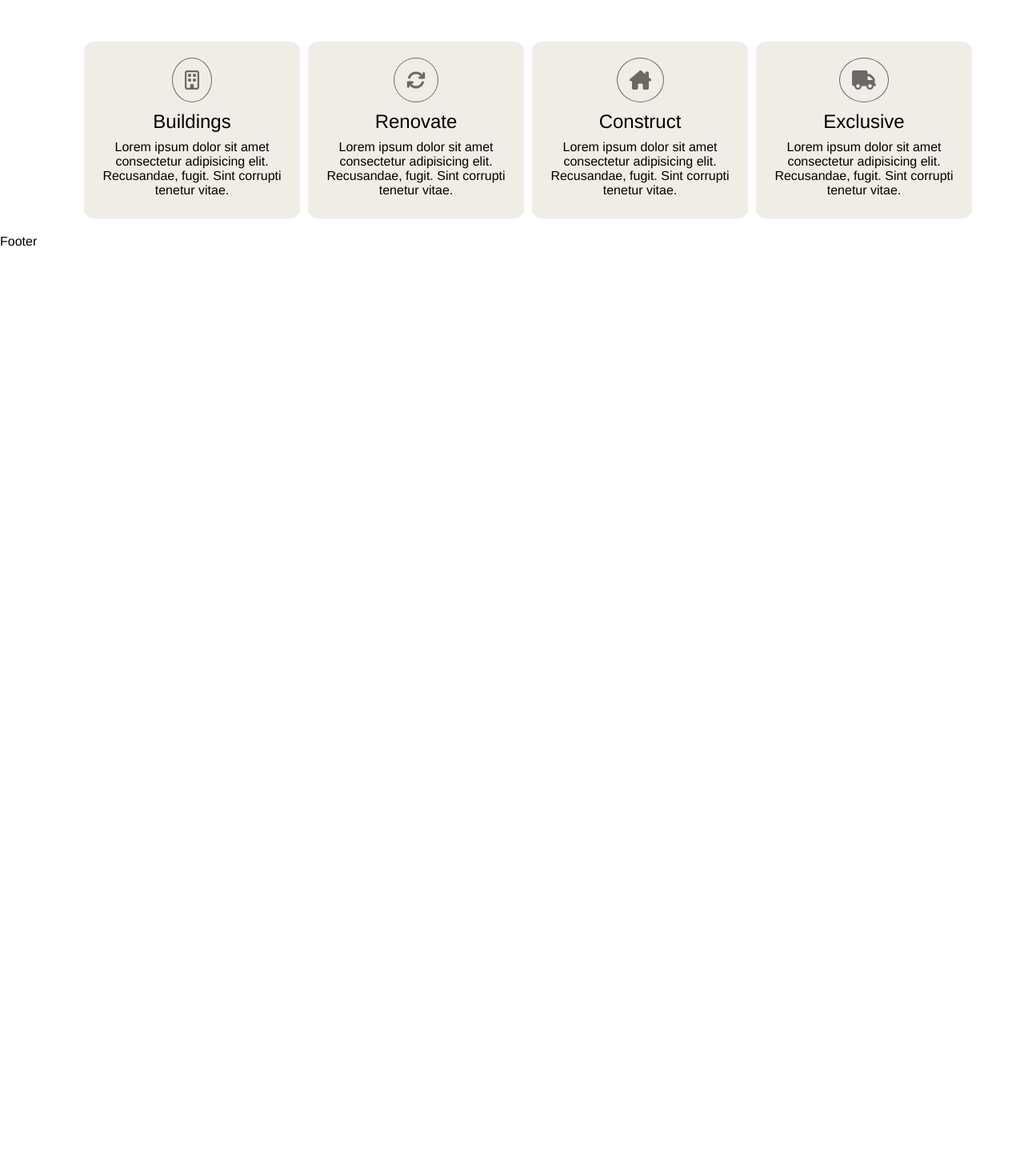
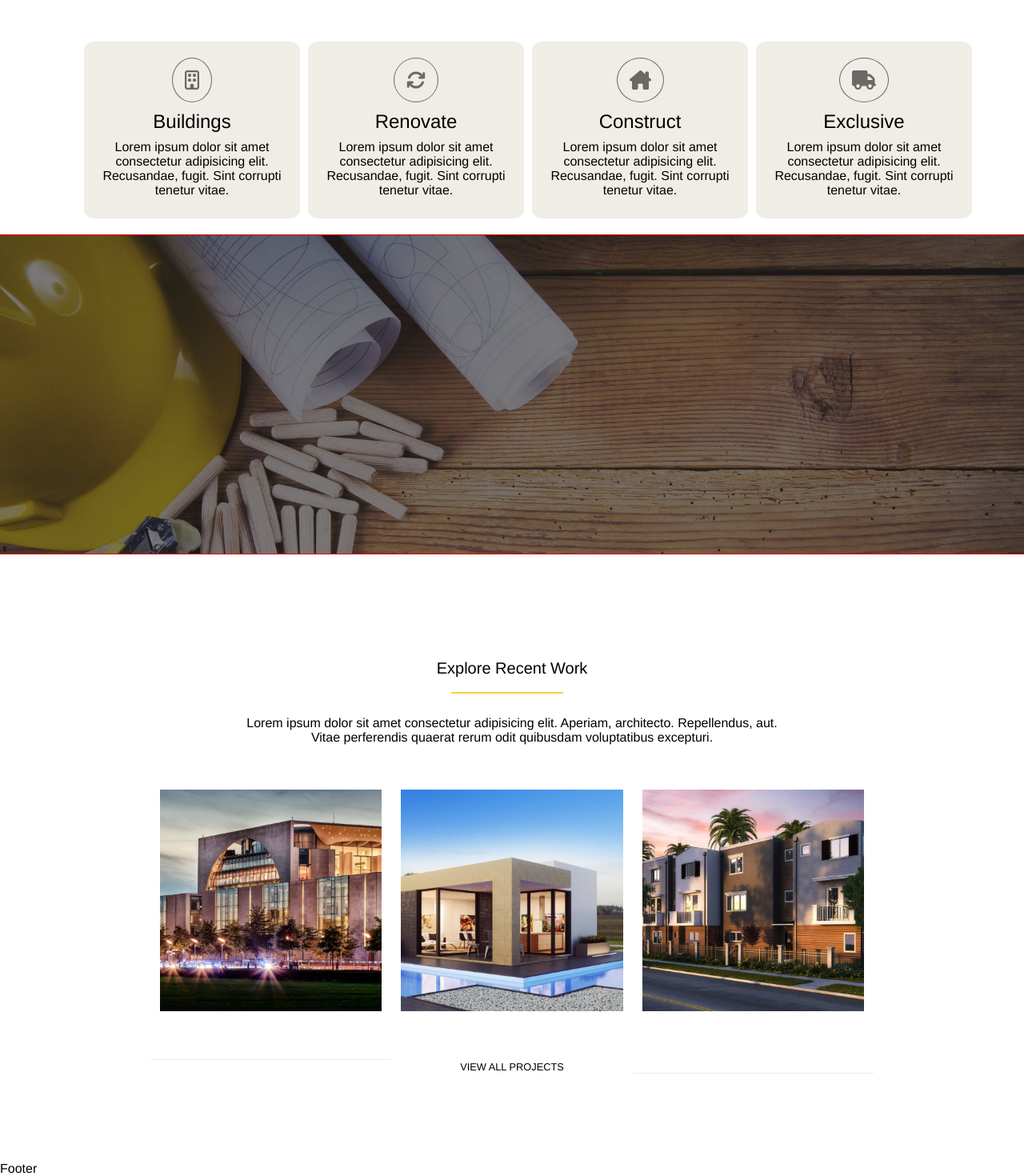
Before and after one commit to davishka-hikkaduwa/proj-html-vuejs, a Vue app: page / in a window 1280 px wide. Shown: the part 1007-2477 px from the top of the page at 80% size. Before the commit the page ends 1318 px from the top, so only its background shows below. Built offline with nearby package versions, Linux system fonts and the light colour scheme.

Commit message:
completed WorkComponent

```diff
--- a/src/components/MainComponent.vue
+++ b/src/components/MainComponent.vue
@@ -2,18 +2,21 @@
     <main>
         <HomeComponent/>
         <ServicesComponent/>
+        <WorkComponent/>
     </main>
 </template>
 
 <script>
 import HomeComponent from '@/components/HomeComponent.vue';
 import ServicesComponent from '@/components/ServicesComponent.vue';
+import WorkComponent from '@/components/WorkComponent.vue';
 export default {
     name: "MainComponent",
     components: {
-        HomeComponent,
-        ServicesComponent
-    }
+    HomeComponent,
+    ServicesComponent,
+    WorkComponent
+}
 }
 </script>
 
--- a/src/components/ServicesComponent.vue
+++ b/src/components/ServicesComponent.vue
@@ -9,6 +9,9 @@
             <p>Lorem ipsum dolor sit amet consectetur adipisicing elit. Aperiam, architecto. Repellendus, aut. Vitae perferendis quaerat rerum odit quibusdam voluptatibus excepturi.</p>
         </div>
         <ServicesCardComponent class="card-container"/>
+        <div class="image-container">
+            <!-- <img src="@/assets/img/home-244125289.jpg" alt="img"> -->
+        </div>
     </div>
 </template>
 
@@ -50,7 +53,14 @@ import ServicesCardComponent from '@/components/ServicesCardComponent.vue';
             .row{
                 flex-wrap: nowrap;
             }
-
+        }
+        .image-container{
+            background-image: url('@/assets/img/home-244125289.jpg');
+            background-repeat:no-repeat;
+            background-size: cover;
+            height: 400px;
+            border-top: 1px solid red;      // to make curved
+            border-bottom: 1px solid red;   // to make curved
         }
     }
 
--- /dev/null
+++ b/src/components/WorkComponent.vue
@@ -0,0 +1,73 @@
+<template>
+    <div id="work">
+        <div class="info-container">
+            <h5 class="custom-underline">Explore Recent Work</h5>
+            <p>Lorem ipsum dolor sit amet consectetur adipisicing elit. Aperiam, architecto.
+                 Repellendus, aut. Vitae perferendis quaerat rerum odit quibusdam voluptatibus excepturi.
+            </p>
+        </div>
+        <div class="row image-container">
+            <div class="col-4">
+                <img src="@/assets/img/project2-featured-15013609-800x800.jpg" alt="project-2-800x800">
+            </div>
+            <div class="col-4">
+                <img src="@/assets/img/project1-featured-294276386-800x800.jpg" alt="project-1-800x800">
+            </div>
+            <div class="col-4">
+                <img src="@/assets/img/project3-featured-189023420-800x800.jpg" alt="project-3-800x800">
+            </div>
+        </div>
+        <div class="row link-container">
+            <div class="col-4"></div>
+            <div class="col-4">
+                <a href="#">VIEW ALL PROJECTS</a>
+            </div>
+            <div class="col-4"></div>
+        </div>
+    </div>
+</template>
+
+<script>
+
+</script>
+
+<style scoped lang="scss">
+    #work{
+        padding: 50px 0;
+        text-align: center;
+        .info-container{
+            padding: 80px 260px 20px 260px;
+            h5{
+                padding-bottom: 20px;
+            }
+            p{
+                padding: 20px 40px;
+            }
+        }
+        .image-container{
+            padding: 0 200px;
+            .col-4{
+                img{
+                    max-width: 100%;
+                    max-height: 100%;
+                }
+            }
+        }
+        .link-container{
+            padding: 60px 200px;
+            .col-4{
+                a{
+                    text-decoration: none;
+                    font-size: 0.8rem;
+                }
+            }
+            .col-4:first-child{
+                border-top: 1px solid #f0ede6;
+            }
+            .col-4:last-child{
+                border-bottom: 1px solid #f0ede6;
+            }
+
+        }
+    }
+</style>
```
